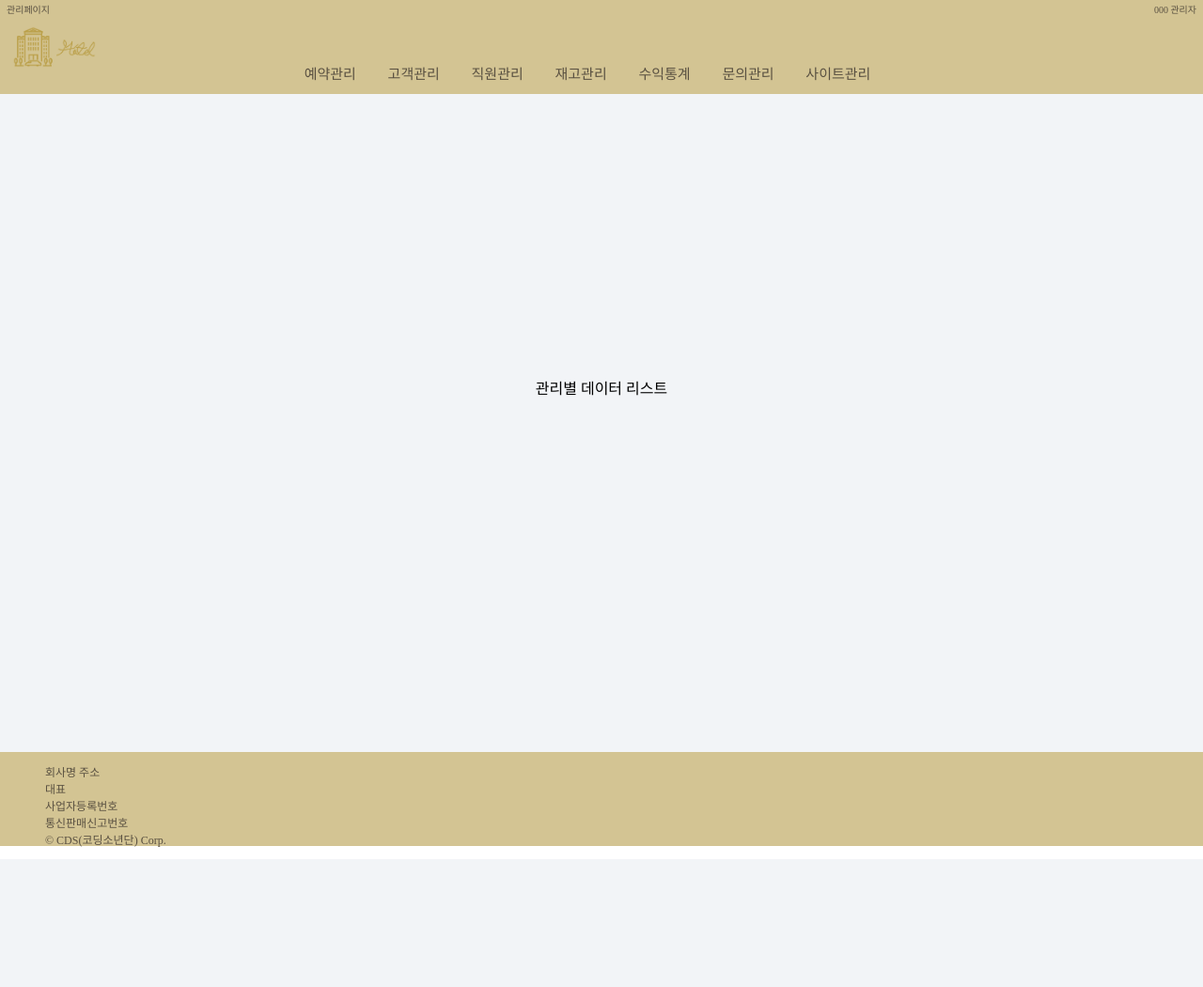
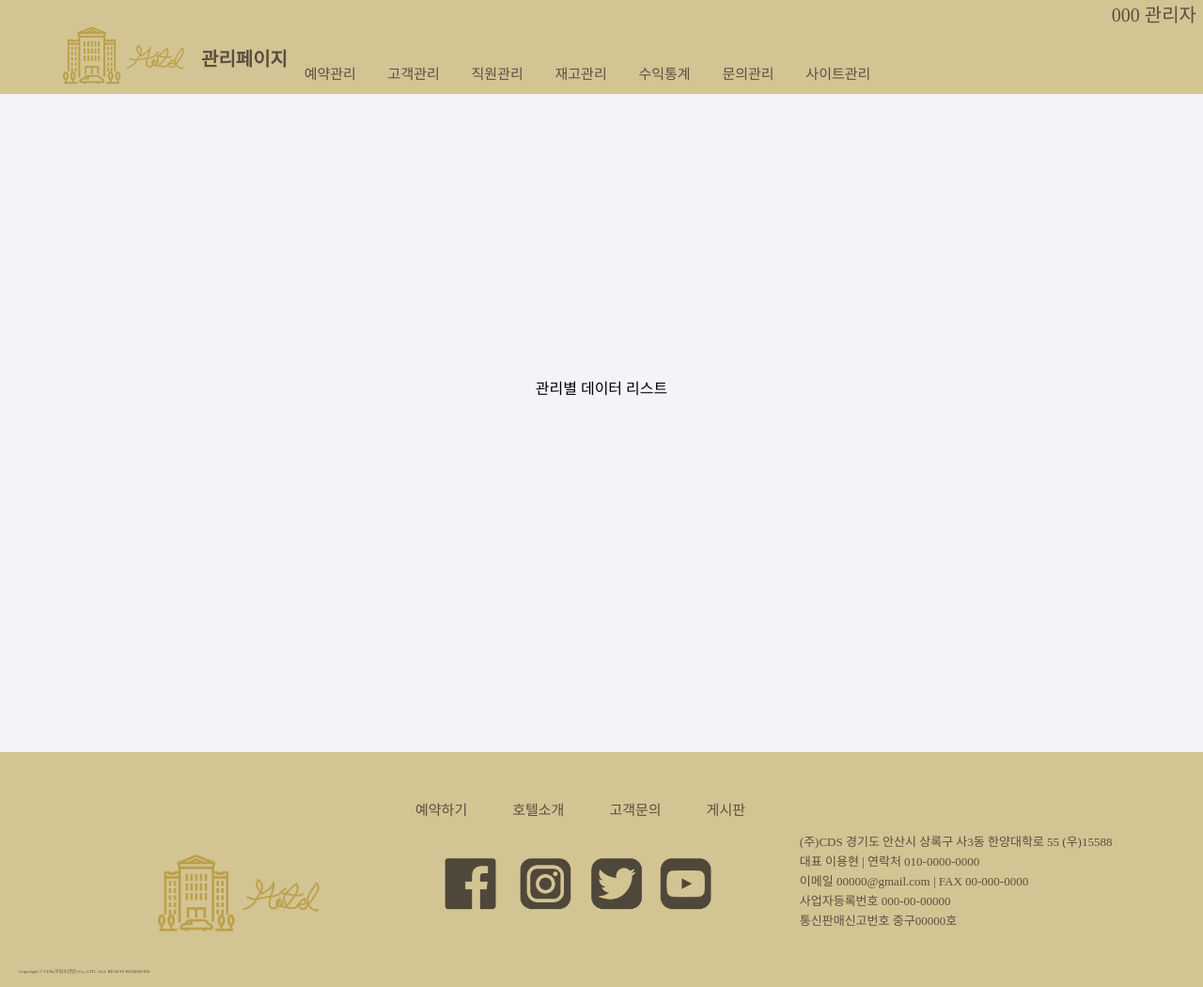
Before and after one commit to A11phaBeta/Database-Hotel-WebSite, a PHP site: the page made by Front Example/manager.html in a window 1280 px wide. Shown: the whole page at 94% size. Before the commit the page ends 914 px from the top, so only its background shows below. Run offline with PHP 8.4, Linux system fonts and the light colour scheme.

Commit message:
Front(main page & etc....)

```diff
--- a/Front Example/css/style.css
+++ b/Front Example/css/style.css
@@ -2,7 +2,7 @@ body{
   margin: 0;
 }
 
-a{
+a, p{
   text-decoration: none;
   color: #595041;
 }
@@ -23,18 +23,6 @@ header{
   background-color: #d3c493;
 }
 
-/*관리페이지*/
-.managerTab{
-  position: absolute;
-  top: 0;
-  left: 0;
-}
-
-.managerLogin{
-  font-size: 10px;
-  margin-left: 7px;
-}
-
 /*로그인, 회원가입*/
 .loginSign{
   position: absolute;
@@ -194,28 +240,72 @@ main{
 
 /*하단*/
 footer{
-  height: 100px;
-  margin: auto;
-  padding: 0 8px 0 8px;
-  display: flex;
-  flex-direction: column;
+  height: 200px;
+  padding: 50px 20px 0px;
   font-size: 12px;
   background-color: #d3c493;
 }
 
-.bottomBox{
-  flex: 3;
-  padding-top: 20px;
-  font-size: 14px;
+.bottomMenu ul{
+  margin: 0 10% 0 10%;
+  padding: 0;
+  text-align: center;
 }
 
-.bottomBox ul > li {
+.bottomMenu ul > li{
   display: inline-block;
-  margin-left: 8px;
+  color: #595041;
 }
 
-.bottom_box ul > li:last-child{
+.bottomMenu ul > li > a{
+  cursor: pointer;
+  font-size: 15px;
+  margin-right: 45px;
+}
+
+.bottomMenu ul > li > a:hover{
+  color: #4f473a;
   font-weight: bold;
+}
+
+.bottomLogo{
+  width: 200px;
+  height: 157.89;
+  height: auto;
+  float: left;
+  margin-left: 10%;
+  padding: 0;
+}
+
+.snsLogo{
+  position: absolute;
+  height: 99.6px;
+  width: 310px;
+  left:50%;
+  margin-top: 20px;
+  margin-left:-180px;
+  text-align:center
+}
+
+.bottomWord{
+  float: right;
+  margin-top: 1%;
+  width: 33%;
+}
+
+.bottomWord > p{
+  margin-top: 5px;
+  margin: 2px 0;
+  font-size: 13px;
+}
+
+.copyright{
+  width: 100%;
+  float: left;
+  position: relative;
+  font-size: 5px;
+  text-align: left;
+  bottom: 0;
 }
 
 
@@ -292,24 +382,36 @@ footer{
 
 
 /***manager***/
+/***manager***/
+
 .manage{
   position: absolute;
   top: 0;
   right: 0;
 }
 
-.manageProflie{
-  font-size: 10px;
-  margin-left: 3px;
-  margin-right: 7px;
+.managerscreen{
+  display: flex;
+  position: absolute;
+  top: 0;
+  left: 5%;
 }
 
 .hotelLogo{
-  top: 10%;
-  left: 1%;
-  position: absolute;
-  width: 100px;
-  height: 80px;
+  width: 150px;
+  height: auto;
+}
+
+.managerTab{
+  margin:auto;
+  font-weight: bold;
+  font-size: 20px;
+}
+
+.manageProflie{
+  font-size: 20px;
+  margin-left: 3px;
+  margin-right: 7px;
 }
 
 .manageMenu{
--- a/Front Example/manager.html
+++ b/Front Example/manager.html
@@ -11,18 +11,20 @@
 <body>
   <!-- 상단 -->
   <header>
+    <div class="managerscreen">
+      <a href="main.html">
+        <img src="img/logo.png" class="hotelLogo" />
+      </a>
       <div class="managerTab">
-      <a href="#" class="managerLogin">관리페이지</a>
+        <a>관리페이지</a>
+      </div>
     </div>
     <!-- 관리자 -->
     <div class="manage">
-      <a href="#" class="manageProflie">000 관리자</a>
+      <a class="manageProflie">000 관리자</a>
     </div>
 
     <!-- 상단 메뉴 -->
-    <a href="main.html">
-      <img src="img/logo.png" class="hotelLogo" />
-    </a>
     <nav>
       <div class="manageMenu">
         <ul>
@@ -66,7 +68,7 @@
               <a class="dropDownItem" href="#">문의리스트</a>
             </div>-->
           </li>
-          <li><a href="#">사이트관리</a></li>
+          <li class="dropDown"><a href="#">사이트관리</a></li>
         </ul>
       </div>
     </nav>
@@ -84,18 +86,32 @@
       </div>
     </main>
 
-  <!-- 하단 -->
+  <!--- 하단 -->
   <footer>
-    <div id="footer" role="bottomBox">
+    <div class="bottomMenu">
       <ul>
-        <li><a>회사명 주소</a></li>
-        <li><a>대표</a></li>
-        <li><a>사업자등록번호</a></li>
-        <li><a>통신판매신고번호</a></li>
-        <li><a href="#">&copy; CDS(코딩소년단) Corp.</a></li>
+        <li><a style="text-align: left;" href="roomList.html">예약하기</a></li>
+        <li><a href="#">호텔소개</a></li>
+        <li><a style="text-align: right;" href="#">고객문의</a></li>
+        <li><a style="text-align: right;" href="#">게시판</a></li>
       </ul>
+      <div class="bottomLogo">
+        <a href="main.html"><img src="img/logo.png" class="bottomLogo" /></a>
+      </div>
+      <div>
+        <img class="snsLogo" src="img/snsLogo.png">
+      </div>
+      <div class="bottomWord">
+        <p>(주)CDS 경기도 안산시 상록구 사3동 한양대학로 55 (우)15588</p>
+        <p>대표 이용현 | 연락처 010-0000-0000</p>
+        <p>이메일 00000@gmail.com | FAX 00-000-0000</p>
+        <p>사업자등록번호 000-00-00000</p>
+        <p>통신판매신고번호 중구00000호</p>
+      </div>
+    </div>
+    <div class="copyright">
+      <a href="#">Copyright &copy; CDS(코딩소년단) Co, LTD. ALL RIGHTS RESERVED.</a>
     </div>
   </footer>
 </body>
-
 </html>
```
Also changed, not shown: other parts of Front Example/css/style.css (+97 -22 lines), Front Example/booking.html (+21 -6 lines), Front Example/loginpage.html (+21 -6 lines), Front Example/main.html (+38 -21 lines), Front Example/payment.html (+21 -6 lines), Front Example/roomList.html (+21 -6 lines), Front Example/sign.html (+21 -6 lines), Front Example/img/snsLogo.png (added), Front Example/managerLoginTab.html (deleted). Lines whose indentation alone changed are shown as unchanged.
